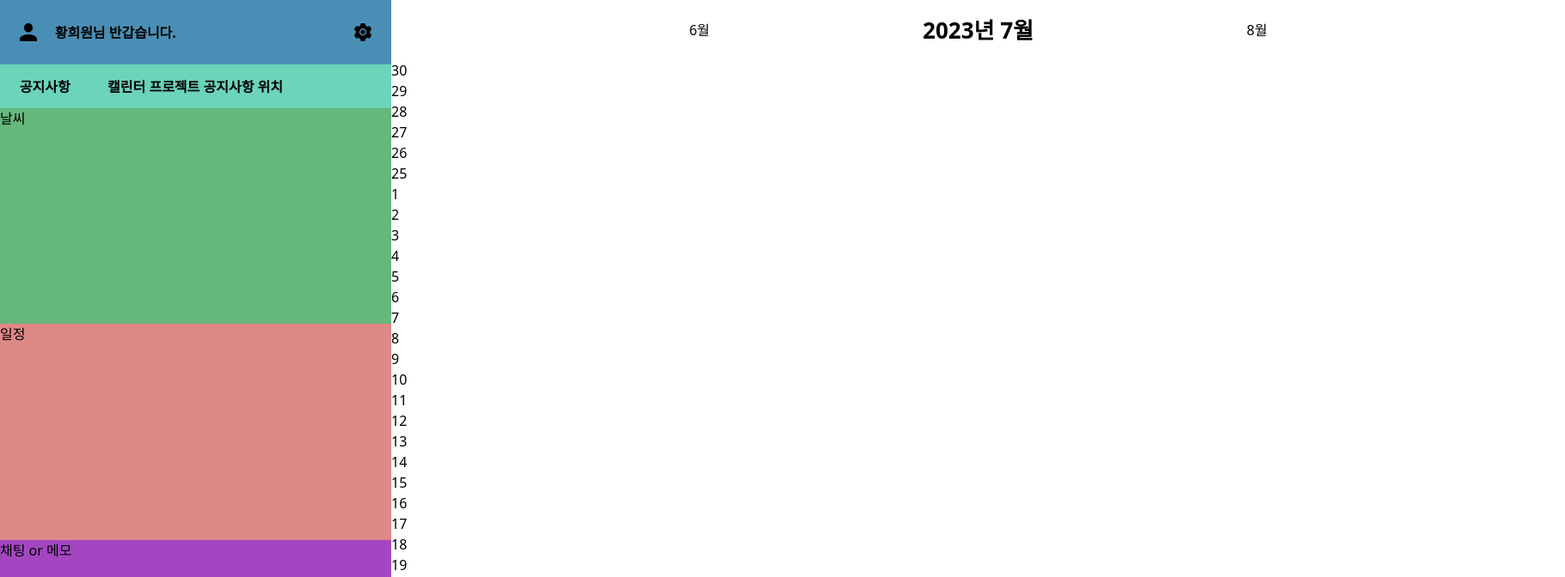
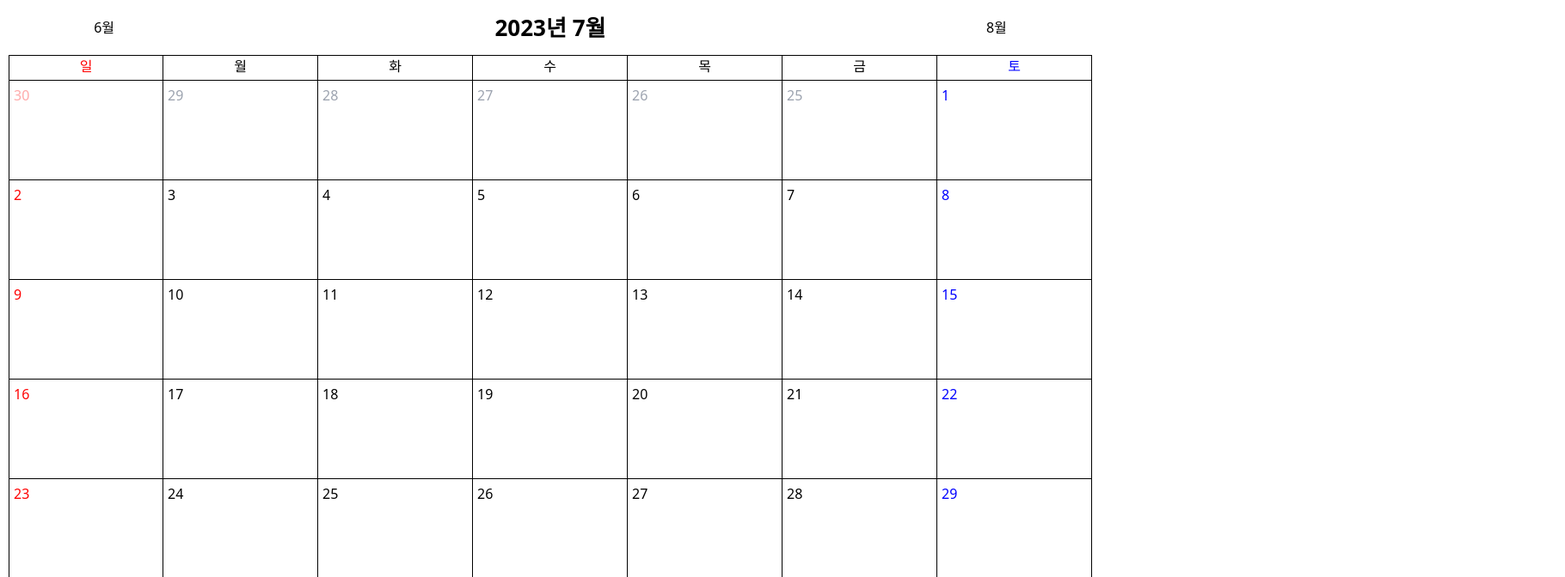
Before and after one commit to HHeeW/ReStart, a React (Create React App) app in the folder myreact/: page / in a window 1280 px wide. Shown: the top 672 px of the page at 86% size, 1820 px wide, since content can reach past the window. Built offline with nearby package versions, Linux system fonts and the light colour scheme.

Commit message:
2023-07-02

```diff
--- a/myreact/public/index.html
+++ b/myreact/public/index.html
@@ -9,10 +9,9 @@
       name="description"
       content="Web site created using create-react-app"
     />
-    <title>React App</title>
+    <title>Calendar</title>
   </head>
   <body>
-    <noscript>You need to enable JavaScript to run this app.</noscript>
     <div id="root"></div>
   </body>
 </html>
--- a/myreact/src/Page/Home/Home.jsx
+++ b/myreact/src/Page/Home/Home.jsx
@@ -14,48 +14,93 @@ const Home = () => {
     grid-template-rows: 8% 92%;
   `
   const HeaderContainer = styled.div`
-    width: 50%;
+    width: 100%;
     margin: 0 auto;
-    display: grid;
+    display: flex;
     align-items: center;
-    grid-template-columns: 5% 25% 5%;
-    grid-column-gap: 32.5%;
+    justify-content: space-around;
+    grid-template-columns: 5% 40% 5%;
+    grid-column-gap: 17.5%;
     text-align: center;
     span{
       cursor: pointer;
     }
+    @media (min-width: 1536px) {
+      width: 50%;
+      display: grid;
+      grid-template-columns: 10% 30% 10%;
+      grid-column-gap: 25%;
+    }
   `
   const CalendarContainer = styled.div`
+    display: grid;
+    min-height: 500px;
+    grid-template-columns: repeat(7, 1fr);
+    grid-template-rows: 30px auto;
+    margin: 10px;
+    margin-top: unset;
+    div:nth-child(-n+7){
+      border-top: 1px solid #000;
+    }
+    div:nth-child(7n-6){
+      border-left: 1px solid #000;
+      p{color: #F00;}
+      p.PrevDay{color: #Faa;}
+    }
+    div:nth-child(7n){
+      p{color: #00F;}
+      p.NextDay{color: #aaf;}
+    }
+  `
 
-  `
   const [DATE, setDATE] = useState(dayjs())
   const [calendar, setCalendar] = useState()
-
+    console.log(calendar)
   useEffect(()=>{
-    DateCalender()
+    DateCalendar()
   }, [])
 
   const ChangeDate = (e) => {
     setDATE(dayjs(DATE).subtract(e, 'month'))
   }
   useEffect(()=>{
-    DateCalender()
+    DateCalendar()
   },[DATE])
+  const KeyEvent = (e) => {
+    console.log(e)
+  };
 
-  const DateCalender = () => {
+  const DateCalendar = () => {  //이번달 한달 달력 그리기
     let date = []
     for(let i = dayjs(DATE).startOf('month').format('d'); i > 0; i--){
-      console.log(i,dayjs(DATE).startOf('month').format('d'))
-      date.unshift(<p>{dayjs(DATE).startOf('month').subtract(i, 'day').format('D')}</p>)
+      date.unshift(
+        <p
+          id={dayjs(DATE).startOf('month').subtract(i, 'day').format('YYYY-MM-D')}
+          className='Day PrevDay'>
+          {dayjs(DATE).startOf('month').subtract(i, 'day').format('D')}
+        </p>
+      )
     }
     for(let i = 1; i <= dayjs(DATE).endOf('month').format('D'); i++){
-      date.push(<p>{i}</p>)
+      date.push(
+        <p
+          id={dayjs(i).format('YYYY-MM-D')}
+          className='Day'>
+          {i}
+        </p>
+      )
     }
     for(let i = 1; i < (7-dayjs(DATE).endOf('month').format('d')); i++){
-      // console.log(i*-1)
-      date.push(<p>{dayjs(DATE).endOf('month').subtract(i*-1, 'day').format('D')}</p>)
+      date.push(
+        <p
+          id={dayjs(DATE).endOf('month').subtract(i*-1, 'day').format('YYYY-MM-D')}
+          className='Day NextDay'>
+          {dayjs(DATE).endOf('month').subtract(i*-1, 'day').format('D')}
+        </p>
+      )
     }
     setCalendar(date)
+
   }
   return (
     <MainContainer>
@@ -65,7 +110,19 @@ const Home = () => {
         <span onClick={()=>ChangeDate(-1)}>{dayjs(DATE).subtract(-1, 'month').format('M월')}</span>
       </HeaderContainer>
       <CalendarContainer>
-        {calendar}
+        <div className='Calendar Week'><span className='text-[#f00]'>일</span></div>
+        <div className='Calendar Week'><span>월</span></div>
+        <div className='Calendar Week'><span>화</span></div>
+        <div className='Calendar Week'><span>수</span></div>
+        <div className='Calendar Week'><span>목</span></div>
+        <div className='Calendar Week'><span>금</span></div>
+        <div className='Calendar Week'><span className='text-[#00f]'>토</span></div>
+        {
+          !!calendar&&
+          calendar.map((e,i) => {
+            return (<div key={i} className='Calendar' >{e}</div>)
+          })
+        }
       </CalendarContainer>
     </MainContainer>
   )
--- a/myreact/src/index.css
+++ b/myreact/src/index.css
@@ -9,12 +9,27 @@ img{
 @layer components {
     .BORDER{@apply border-1}
     .Container{
-        @apply flex w-screen h-screen min-w-[1820px] min-h-[880px] overflow-hidden
+        @apply flex w-screen h-screen overflow-hidden
     }
     .Left_Container{
-        @apply w-3/12 h-full
+        @apply w-3/12 h-full 2xl:block hidden
     }
     .Main_Container{
-        @apply w-9/12 h-full
+        @apply w-full h-full 2xl:w-9/12
+    }
+    .Calendar{
+        @apply  border-r-1 border-b-1 border-black border-solid cursor-pointer
+    }
+    .Week{
+        @apply h-full text-center self-center
+    }
+    .Day{
+        @apply text-black m-5
+    }
+    .PrevDay{
+        @apply text-gray-400
+    }
+    .NextDay{
+        @apply text-gray-400
     }
 }
```
